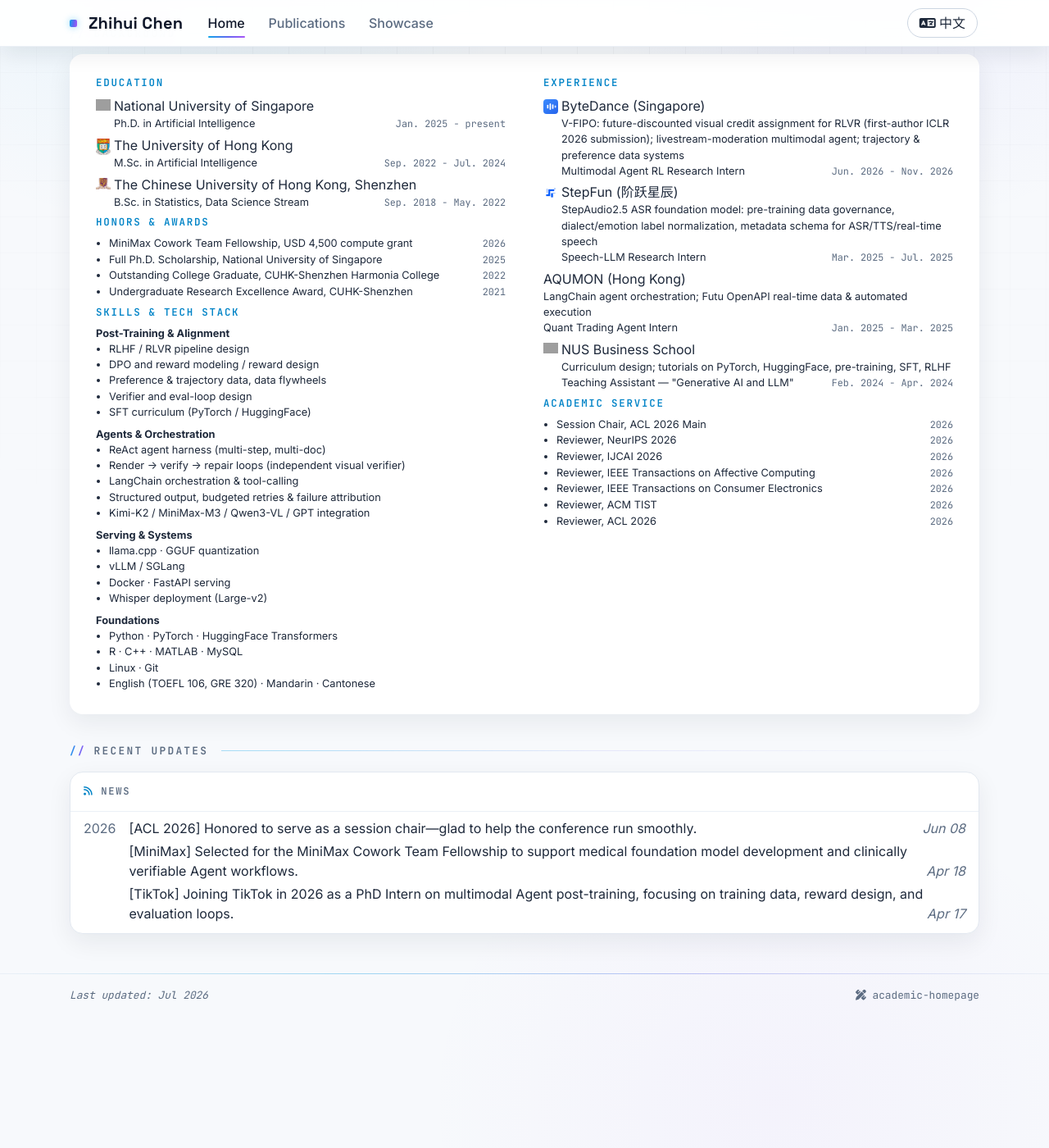
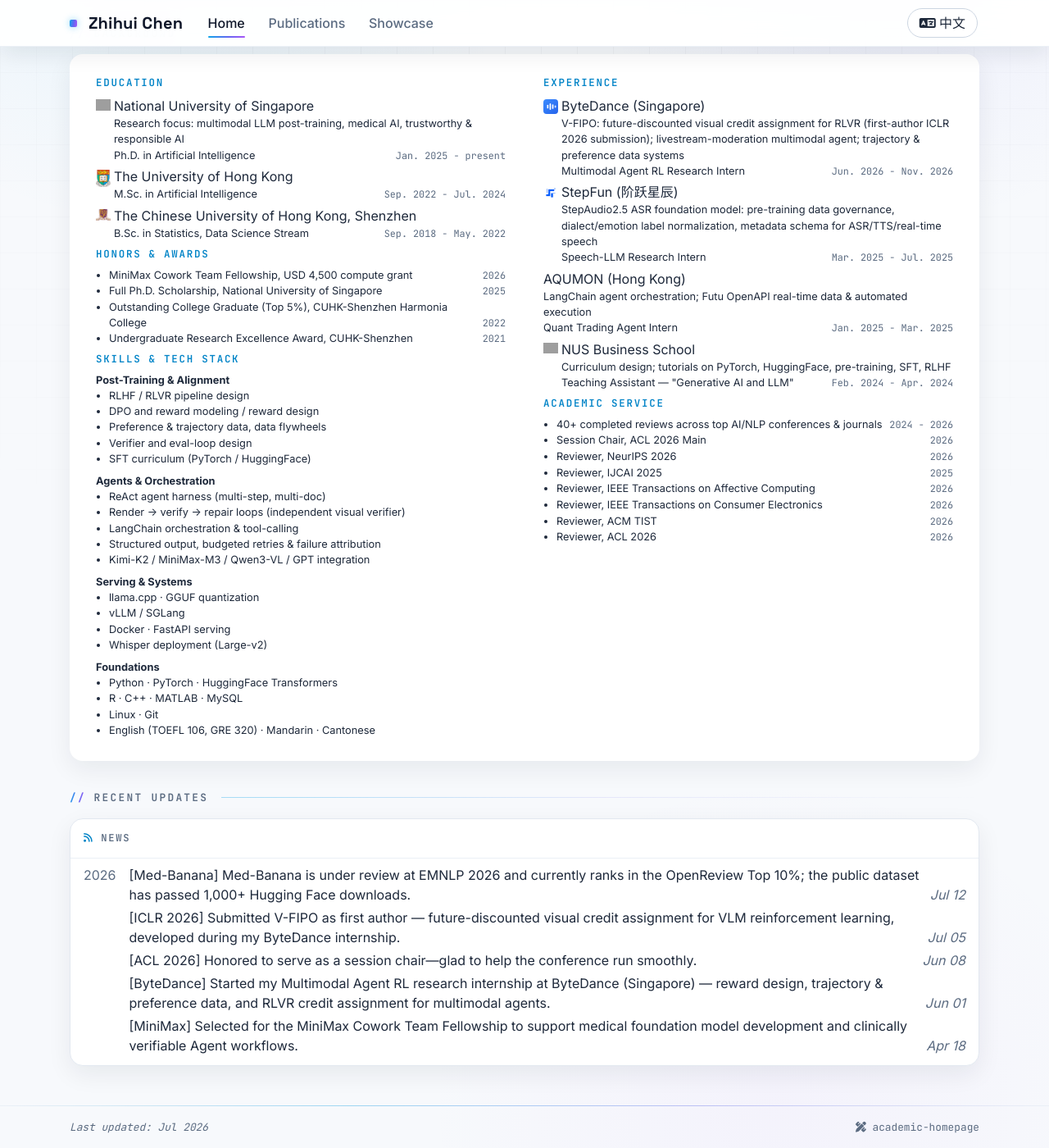
Before and after one commit to richardChenzhihui/richardChenzhihui.github.io, a Jekyll site: the page built from index.html, in a window 1280 px wide and 1400 px high, scrolled down 4335 px. Shown: the whole window at 82% size. Built offline with Jekyll 4.4.1, drawn with Linux system fonts in a browser that asks for light colours; nearby versions of some CDN libraries; a style sheet for code colours, icons or effects is not loaded; before the commit the page ends 5574 px from its top, so only the background shows below that; some of the changed text lies outside the part shown; grey boxes are pictures that could not be loaded.

Commit message:
Content polish: news refresh, resume alignment, project-page rebrand
- News: ByteDance internship item corrected (was inconsistently labeled
  TikTok in EN) and re-dated to the actual start; added V-FIPO ICLR
  submission and Med-Banana review-status items; homepage now shows 5.
- Resume alignment: IJCAI 2025 (not 2026), 40+ completed reviews summary
  line, Outstanding Graduate (Top 5%), NUS PhD research-focus line,
  tightened hero summary ("open to LLM research internships").
- MedForge project page: brand gradient hero, "Overview" heading,
  formalized acknowledgement; refreshed downloadable EN CV to the
  latest resume.

Co-Authored-By: Claude Fable 5 <noreply@anthropic.com>

```diff
--- a/_data/display.yml
+++ b/_data/display.yml
@@ -3,7 +3,7 @@ homepage:
   show_news: true
   show_selected_publications: true
   show_skills: true
-  num_news: 3
+  num_news: 5
 
 # Feel free to replace the footer text if you would like to, but I will greatly appreciate it
 # if you keep the link to the template so that more people can benefit from it. Thanks!
--- a/_data/profile.yml
+++ b/_data/profile.yml
@@ -37,7 +37,7 @@ hero_kicker: >-
   LLM Post-Training & Agentic AI Research
 
 hero_summary: >-
-  I research post-training for large language models &mdash; reward design, preference alignment (DPO/RLHF/RLVR), and verifier-in-the-loop evaluation &mdash; and build multimodal agent systems end to end: RL post-training pipelines, trajectory & preference data engines, and open-source agent harnesses with verification loops. Currently a Multimodal Agent RL research intern at ByteDance (Singapore); target role: LLM research intern.
+  I work on post-training for large language models &mdash; reward design, preference alignment (DPO/RLHF/RLVR), verifier-in-the-loop evaluation &mdash; and build multimodal agent systems end to end, from RL data engines to open-source agent harnesses. Now a Multimodal Agent RL research intern at ByteDance (Singapore); open to LLM research internship opportunities.
 
 hero_proof:
   - "ByteDance (Singapore), now: Multimodal Agent RL — V-FIPO, first-author ICLR 2026 submission"
@@ -129,6 +129,7 @@ education:
 - name: National University of Singapore
   logo: /assets/images/badges/NUS.png
   position: Ph.D. in Artificial Intelligence
+  dept: "Research focus: multimodal LLM post-training, medical AI, trustworthy & responsible AI"
   date: Jan. 2025 - present
 - name: The University of Hong Kong
   logo: /assets/images/badges/HKU.jpg
@@ -168,18 +169,20 @@ awards:
   date: 2026
 - name: Full Ph.D. Scholarship, National University of Singapore
   date: 2025
-- name: Outstanding College Graduate, CUHK-Shenzhen Harmonia College
+- name: Outstanding College Graduate (Top 5%), CUHK-Shenzhen Harmonia College
   date: 2022
 - name: Undergraduate Research Excellence Award, CUHK-Shenzhen
   date: 2021
 
 academic_service:
+- name: "40+ completed reviews across top AI/NLP conferences & journals"
+  date: 2024 - 2026
 - name: Session Chair, ACL 2026 Main
   date: 2026
 - name: Reviewer, NeurIPS 2026
   date: 2026
-- name: Reviewer, IJCAI 2026
-  date: 2026
+- name: Reviewer, IJCAI 2025
+  date: 2025
 - name: Reviewer, IEEE Transactions on Affective Computing
   date: 2026
 - name: Reviewer, IEEE Transactions on Consumer Electronics
```
Also changed, not shown: _data/profile_zh.yml (+7 -4 lines), _news/2026-medbanana-review.md (added, +7 -0 lines), _news/2026-tiktok-internship.md (+3 -3 lines), _news/2026-vfipo-iclr.md (added, +7 -0 lines), publications/medforge.html (+5 -5 lines), 1 other file.
